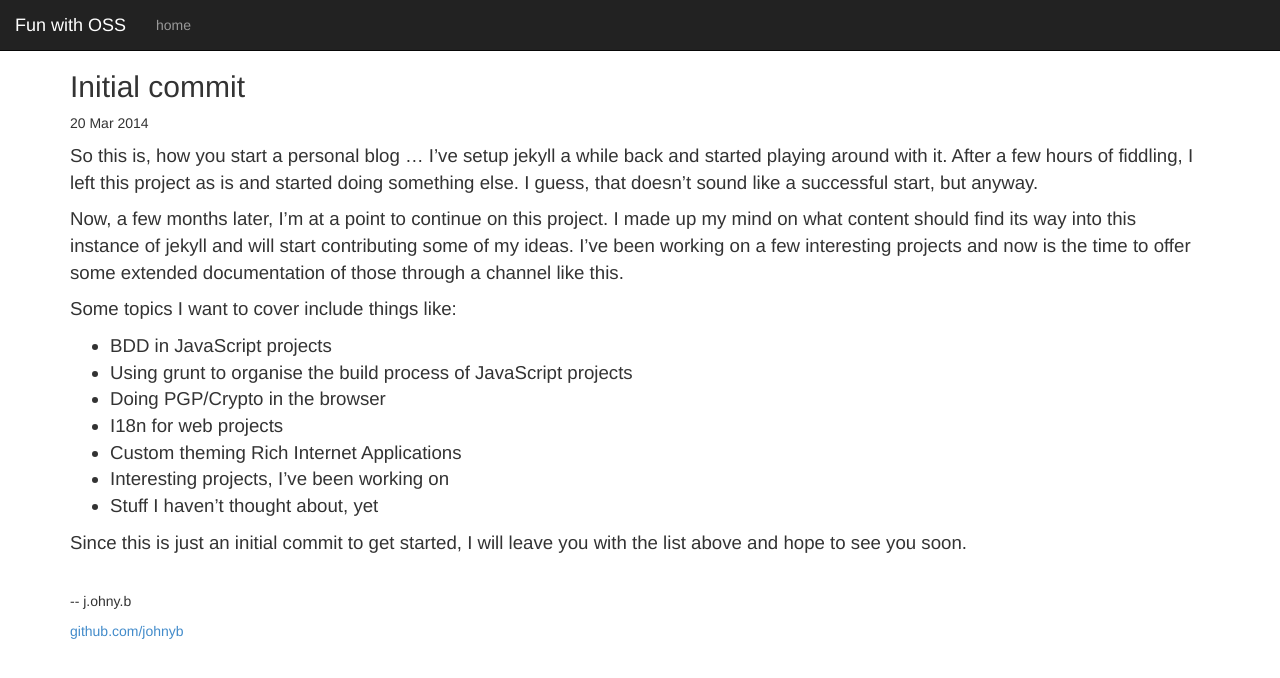
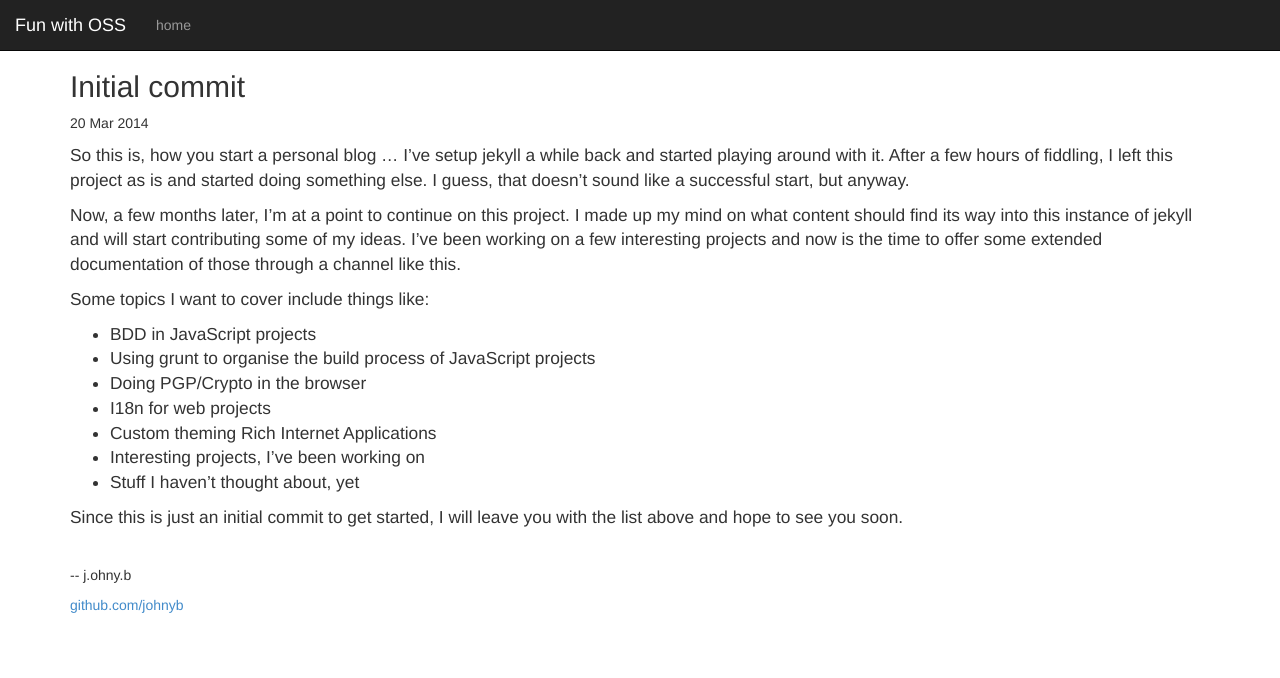
Before and after one commit to johnyb/johnyb.github.io, a Jekyll site: the page built from _posts/2014-03-20-initial_commit.md, in a window 1280 px wide. Shown: the top 678 px of the page. Built offline with Jekyll 4.4.1, drawn with Linux system fonts in a browser that asks for light colours.

Commit message:
reduce font-size a little
accidentally had zoomed out, while changing it the last time.

```diff
--- a/assets/css/style.css
+++ b/assets/css/style.css
@@ -7,7 +7,7 @@ body > .container > footer {
 }
 
 article.post {
-    font-size: 14pt;
+    font-size: 13pt;
 }
 
 header.headroom--unpinned {
```
